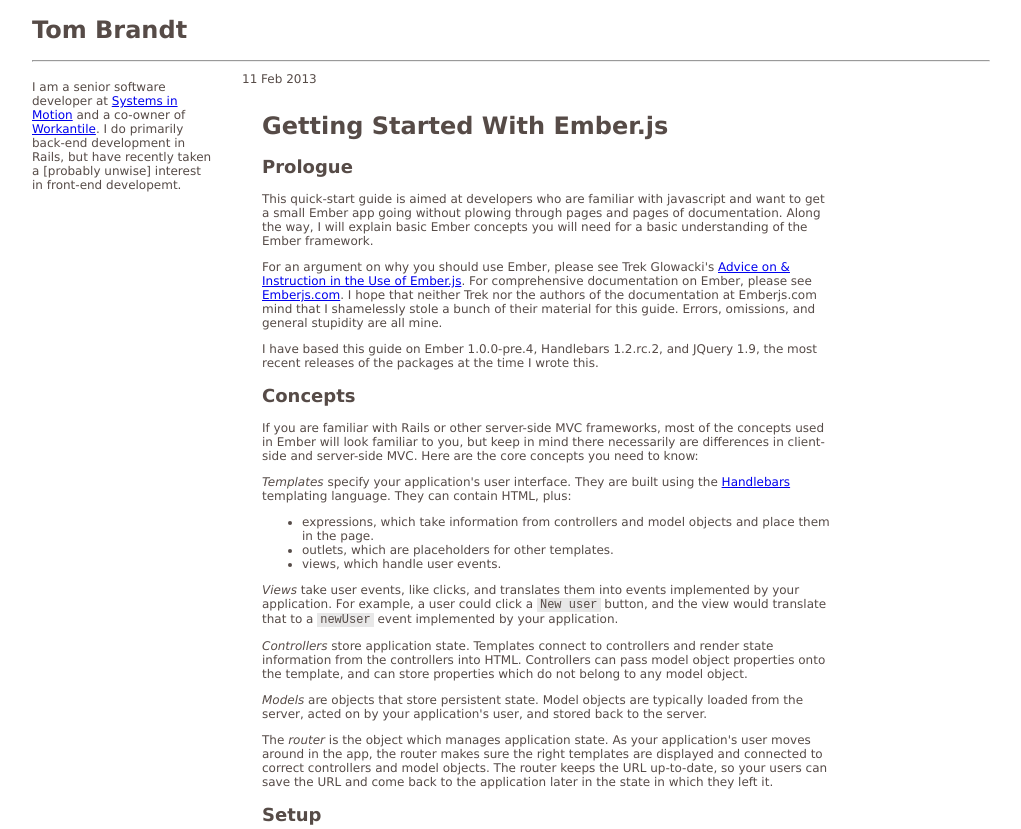
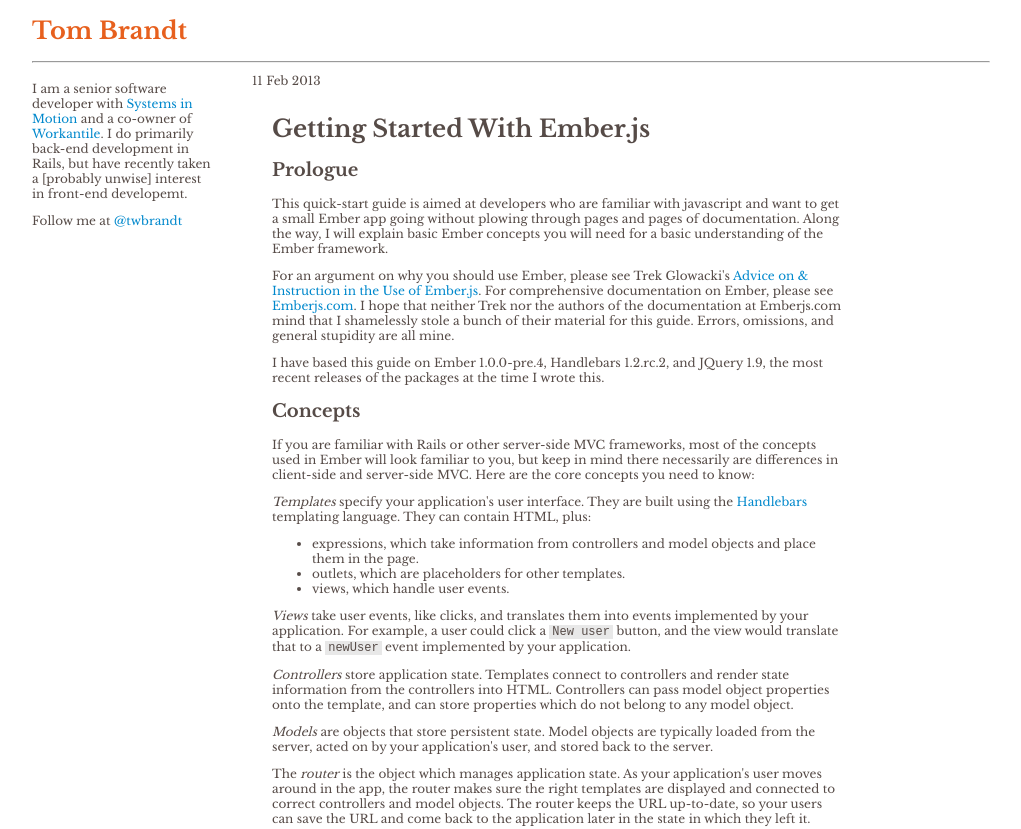
Before and after one commit to apuratepp/twbrandt.github.com, a plain HTML site: page index.html in a window 1280 px wide. Shown: the top 829 px of the page, without its empty margins (26-1047 px from the left). Drawn offline with nearby package versions, Linux system fonts and the light colour scheme.

Commit message:
style update

```diff
--- a/index.html
+++ b/index.html
@@ -2,6 +2,7 @@
 
 <html>
 	<head>
+		<link href='http://fonts.googleapis.com/css?family=Libre+Baskerville:400,700' rel='stylesheet' type='text/css'>
         <meta charset="utf-8"/>
         <title> Home |  Tom Brandt</title>
         <link rel="stylesheet" href="/styles/style.css" />
@@ -16,10 +17,11 @@
 
 		<div id="sidebar">
 			<div id="sidebar-content">
-			<p>I am a senior software developer at <a href="http://systemsinmotion.com">
+			<p>I am a senior software developer with <a href="http://systemsinmotion.com">
 				Systems in Motion</a> and a co-owner of <a href="http://workantile.com">
 				Workantile</a>. I do primarily back-end development in Rails, but have
 				recently taken a [probably unwise] interest in front-end developemt.</p>
+			<p>Follow me at <a href="http://twitter.com/twbrandt">@twbrandt</a></p>
 			</div>
 		</div>
 
@@ -102,11 +104,15 @@
 </code></pre></div>
 
 
-<p>This creates an Ember application object called App, but you can call it whatever you want. This:
-* sets up the application's namespace in which all your Ember classes will be defined.
-* adds event listeners to the document.
-* renders the application template.
-* creates a router.</p>
+<p>This creates an Ember application object called App, but you can call it whatever you want. This:</p>
+
+<ul>
+<li>sets up the application's namespace in which all your Ember classes will be defined.</li>
+<li>adds event listeners to the document.</li>
+<li>renders the application template.</li>
+<li>creates a router.</li>
+</ul>
+
 
 <p>The application template is the top-level, default template rendered when you start your app. You can put headers and footers in it. It must have at least one <code>{{outlet}}</code>, a placeholder used by the router to place other templates based on the application's state.</p>
 
--- a/styles/style.css
+++ b/styles/style.css
@@ -1,9 +1,15 @@
 body {
   font-size: 12px;
-  font-family: Verdana, Arial, SunSans-Regular, Sans-Serif;
+  font-family: 'Libre Baskerville', serif;
   color:#564b47;
   padding-left: 50px;
   padding-right: 20%;
+}
+
+
+a {
+    color: #0088cc;
+    text-decoration: none;
 }
 
 pre {
@@ -28,30 +34,24 @@
     padding-left: 20px;
 }
 
+#header h1 {
+    color: #E7601E;
+}
 
 #content {
 
 	width: 65%;
 	min-width: 600px;
-	margin-left: 200px;
+	margin-left: 210px;
 }
 
 #sidebar {
 	float: left;
-	width: 200px;
-}
-
-#sidebar a:visited,
-#sidebar a:active {
-    color: blue;
-}
-
-#sidebar a:hover {
-    color: blue;
+	width: 210px;
 }
 
 #sidebar-content {
-    margin: 0 20px 0 0;
+    margin: 0 25px 0 0;
 }
 
 #footer {
```
Also changed, not shown: 2013/02/11/Ember-Quick_Start_Guide/index.html (+12 -6 lines).
